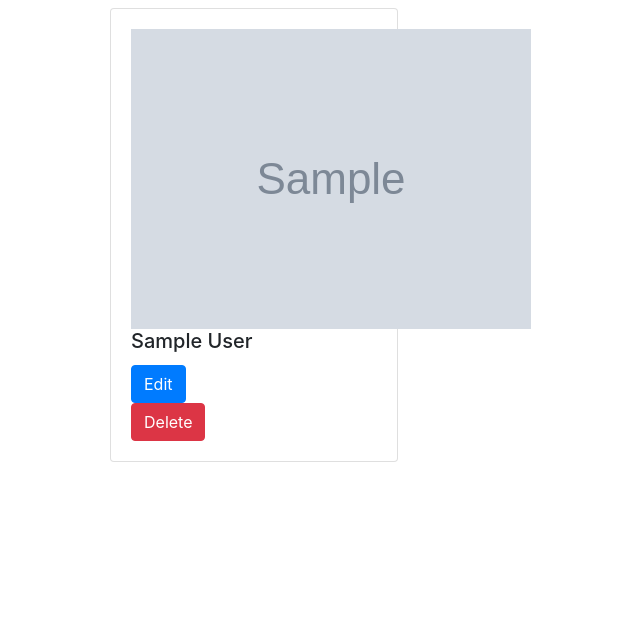
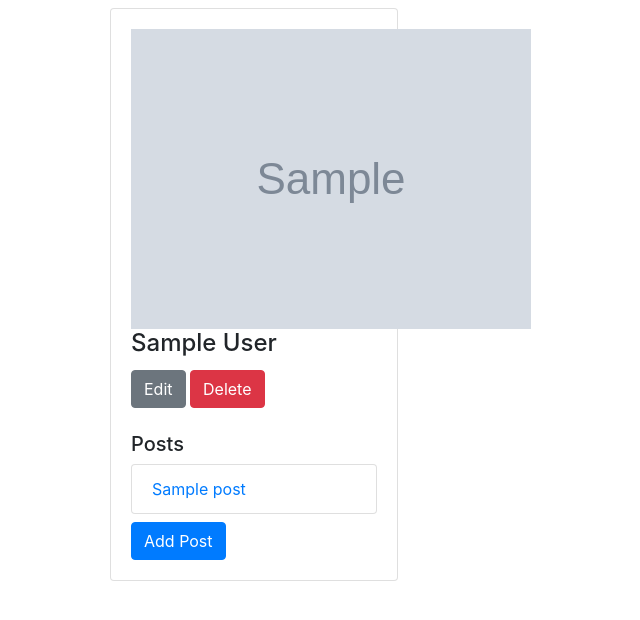
Before and after one commit to HeyImMatt/springboard-23-1-sqlalchemy-intro, a Flask app: page /users/1 in a window 1280 px wide. Shown: the top 620 px of the page, without its empty margins (165-805 px from the left). Run offline with Flask 2, Linux system fonts and the light colour scheme; tables that the repository leaves empty hold one stand-in row (values such as "Sample post"); grey boxes marked "Sample" are stand-in pictures; some libraries are stand-ins or nearby versions.

Commit message:
Update user_inforoute to add user posts and user_info template to display posts

```diff
--- a/app.py
+++ b/app.py
@@ -62,7 +62,8 @@ def user_info(user_id):
     """Shows user info"""
 
     user = User.query.get_or_404(user_id)
-    return render_template('user_info.html', user=user)
+    posts = Post.query.filter(Post.user_id == user_id)
+    return render_template('user_info.html', user=user, posts=posts)
 
 @app.route('/users/<int:user_id>/edit', methods=['GET', 'POST'])
 def edit_user(user_id):
--- a/templates/user_info.html
+++ b/templates/user_info.html
@@ -9,11 +9,18 @@
 <div class="card" style="width: 18rem;">
   <div class="card-body">
     <img src={{user.img_url}}>
-    <h5 class="card-title">{{user.get_full_name()}}</h5>
-    <a href="/users/{{user.id}}/edit"><button type="button" class="btn btn-primary">Edit</button></a>
-    <form method="POST" action="/users/{{user.id}}/delete">
-      <button type="submit" class="btn btn-danger">Delete</button>
+    <h4 class="card-title">{{user.get_full_name()}}</h4>
+    <a href="/users/{{user.id}}/edit"><button type="button" class="btn btn-secondary d-inline-block">Edit</button></a>
+    <form method="POST" action="/users/{{user.id}}/delete" class="d-inline-block mb-4">
+      <button type="submit" class="btn btn-danger d-inline-block">Delete</button>
     </form>
+    <h5>Posts</h5>
+    <ul class='list-group'>
+      {% for post in posts %}
+      <a href="/users/{{ user.id }}" class="list-group-item">{{post.title}}</a>
+      {% endfor %}
+    </ul>
+    <a href="/users/{{user.id}}/edit"><button type="button" class="btn btn-primary d-inline-block mt-2">Add Post</button></a>
   </div>
 </div>
 </div>
```
